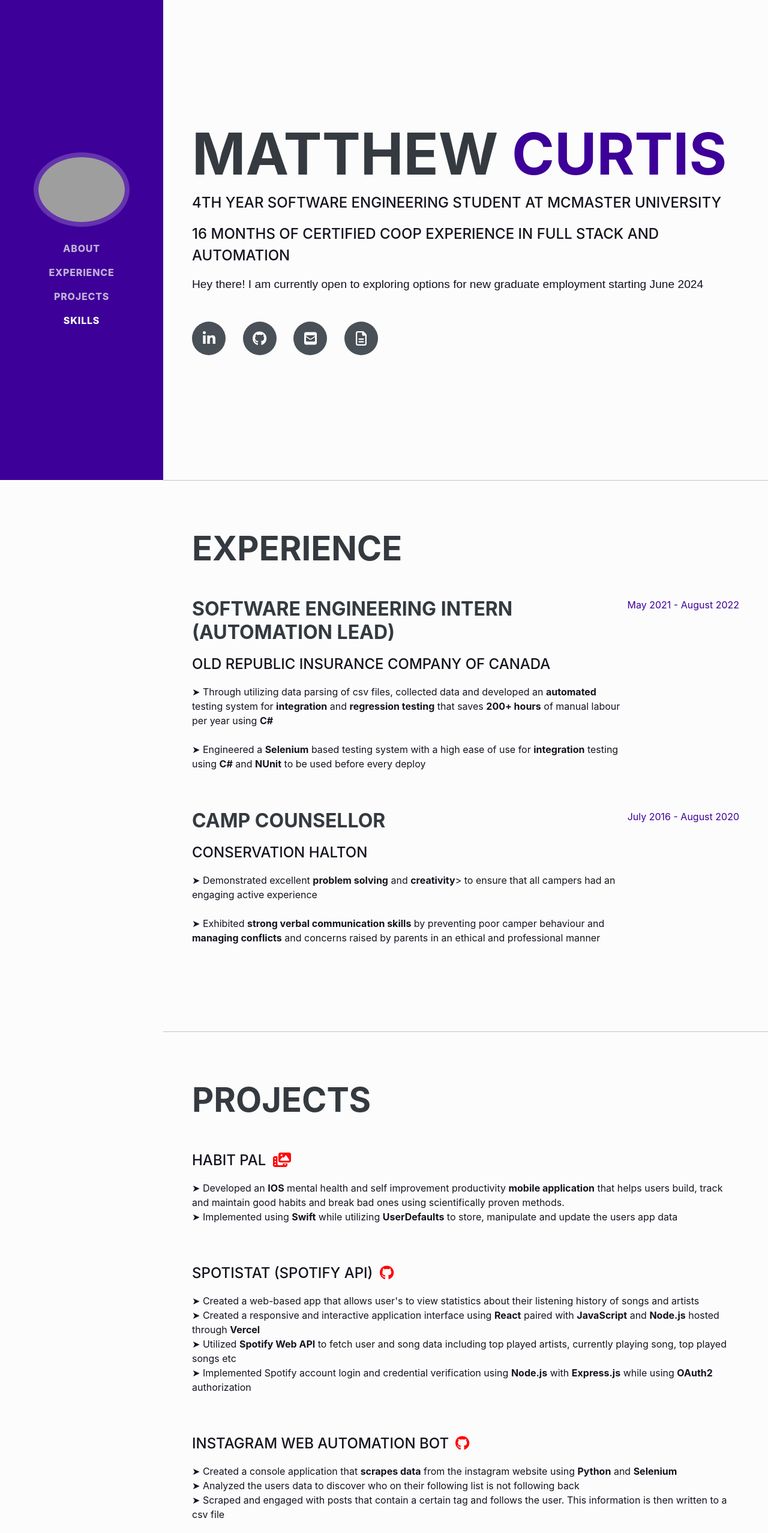
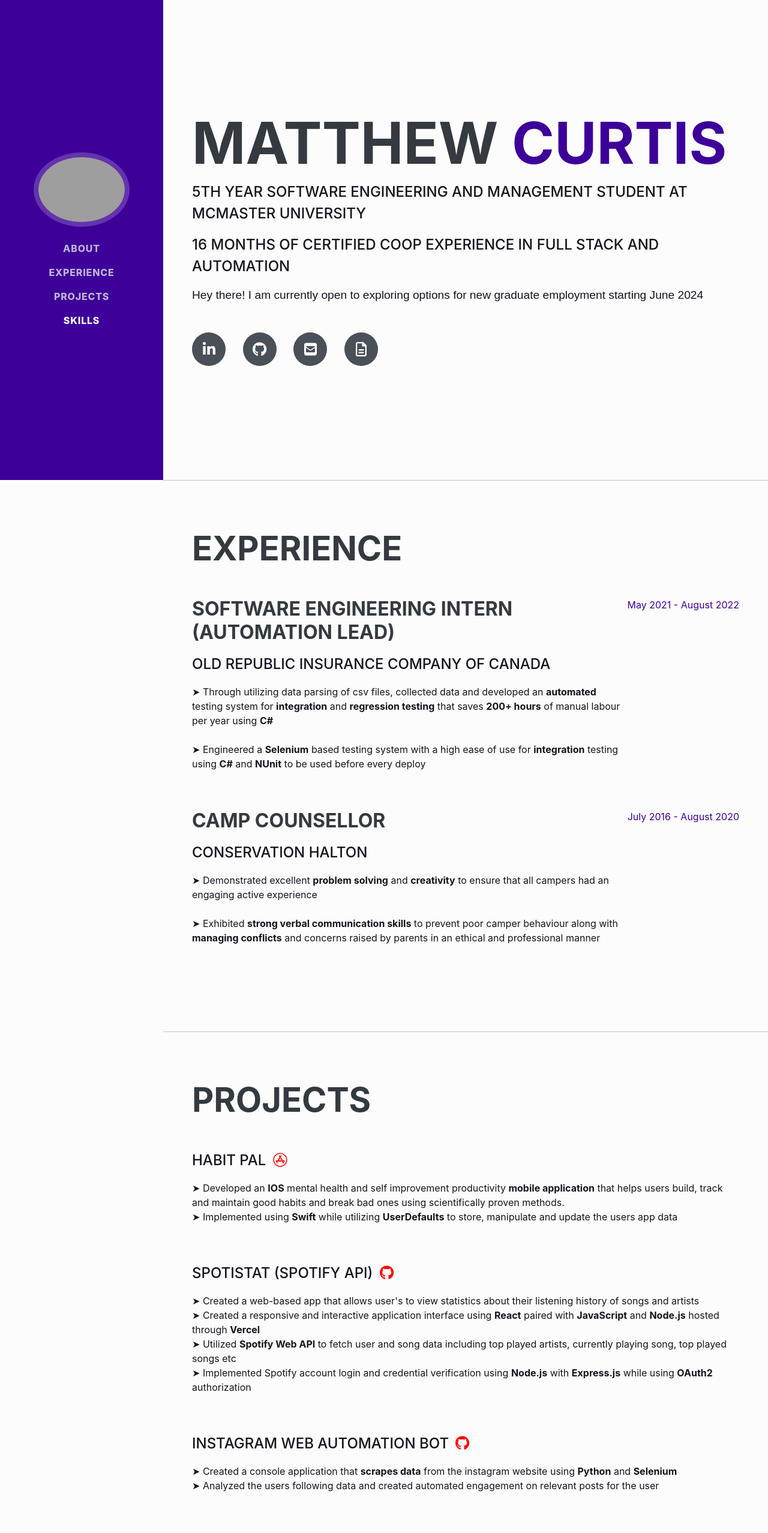
Before and after one commit to MatthewCurtis4/Personal-Portfolio, a plain HTML site: page index.html in a window 1280 px wide. Shown: the top 2555 px of the page at 60% size. Drawn offline with nearby package versions, Linux system fonts and the light colour scheme; grey boxes are pictures that could not be loaded; a web font is replaced by a local one.

Commit message:
wording changes

```diff
--- a/index.html
+++ b/index.html
@@ -12,6 +12,8 @@
         <!-- Google fonts-->
         <link href="https://fonts.googleapis.com/css?family=Saira+Extra+Condensed:500,700" rel="stylesheet" type="text/css" />
         <link href="https://fonts.googleapis.com/css?family=Muli:400,400i,800,800i" rel="stylesheet" type="text/css" />
+        <link rel="stylesheet" href="https://cdn.jsdelivr.net/gh/devicons/devicon@v2.15.1/devicon.min.css">
+
         <!-- Core theme CSS (includes Bootstrap)-->
         <link href="css/styles.css" rel="stylesheet" />
     </head>
@@ -42,7 +44,7 @@
                         <span class="text-primary">Curtis</span>
                     </h1>
                     <div class="subheading mb-5">
-                        <p>4TH YEAR SOFTWARE ENGINEERING STUDENT AT MCMASTER UNIVERSITY</p>
+                        <p>5TH YEAR SOFTWARE ENGINEERING AND MANAGEMENT STUDENT AT MCMASTER UNIVERSITY</p>
                         <p>16 MONTHS OF CERTIFIED COOP EXPERIENCE IN FULL STACK AND AUTOMATION</p>
                         <div class="fade-text"><p>Hey there! I am currently open to exploring options for new graduate employment starting June 2024</p></div>
                     </div>
@@ -54,7 +56,7 @@
                             class="fab fa-github"></i></a>
                     <a target="_blank" class="social-icon" href="mailto:mcurtisbusinesses@gmail.com"><i
                             class="fas fa-envelope-square"></i></a>
-                    <a target="_blank" class="social-icon" href="/assets/Resume/Resume.pdf"><i
+                    <a target="_blank" class="social-icon" href="./assets/Resume/Resume.pdf"><i
                             class="far fa-file-alt"></i></a>
                     </div>
                 </div>
@@ -83,9 +85,9 @@
                             <h3 class="mb-0">Camp Counsellor</h3>
                             <div class="subheading mb-3">Conservation Halton</div>
                             <p>
-                                ➤ Demonstrated excellent <b>problem solving</b> and <b>creativity</b>> to ensure that all campers had an engaging active experience
+                                ➤ Demonstrated excellent <b>problem solving</b> and <b>creativity</b> to ensure that all campers had an engaging active experience
                                 <br><br>
-                                ➤ Exhibited <b>strong verbal communication skills</b> by preventing poor camper behaviour and <b>managing conflicts</b> and concerns
+                                ➤ Exhibited <b>strong verbal communication skills</b> to prevent poor camper behaviour along with <b>managing conflicts</b> and concerns
                                 raised by parents in an ethical and professional manner
                                 </p>
                         </div>
@@ -105,9 +107,9 @@
                         <div class="flex-grow-1">
                             <div class="subheading mb-3">
                                 <span style="margin-right: 5px;">Habit Pal</span>
-                                <a target="_blank" class="social-icon" href="https://drive.google.com/drive/folders/1RYAXWEnBBqmod3HSX7m3swuLFN850bpA?usp=sharing">
+                                <a target="_blank" class="social-icon" href="https://apps.apple.com/ca/app/habitpal-build-track-thrive/id6469253573">
                                      <!--- <i class="fa-brands fa-apple"></i> Once app is published use this and the app store link above-->
-                                     <i class="fa-solid fa-photo-film"></i>
+                                     <i class="fab fa-app-store"></i>
                                 </a>
                             </div>
                                 <p>
@@ -151,9 +153,7 @@
                             <p>
                             ➤ Created a console application that <b>scrapes data</b> from the instagram website using <b>Python</b> and <b>Selenium</b>
                             <br>
-                            ➤ Analyzed the users data to discover who on their following list is not following back
-                            <br>
-                            ➤ Scraped and engaged with posts that contain a certain tag and follows the user. This information is then written to a csv file
+                            ➤ Analyzed the users following data and created automated engagement on relevant posts for the user
                             </p>
                             <br><br>
                         </div>
@@ -187,11 +187,10 @@
                     <div class="subheading mb-3">Programming Languages & Tools</div>
                     <ul class="list-inline dev-icons">
                         <li class="list-inline-item"><i class="	fab fa-python"></i></li>
+                        <li class="list-inline-item"><i class="devicon-swift-plain"></i>
                         <li class="list-inline-item"><i class="fab fa-java"></i></li>
                         <li class="list-inline-item"><i class="fab fa-react"></i></li>
                         <li class="list-inline-item"><i class="fab fa-node-js"></i></li>
-
-
                         <li class="list-inline-item"><i class="fab fa-js-square"></i></li>
                         <li class="list-inline-item"><i class="fab fa-angular"></i></li>
                         <li class="list-inline-item"><i class="fab fa-react"></i></li>
```
Also changed, not shown: 1 other file.
